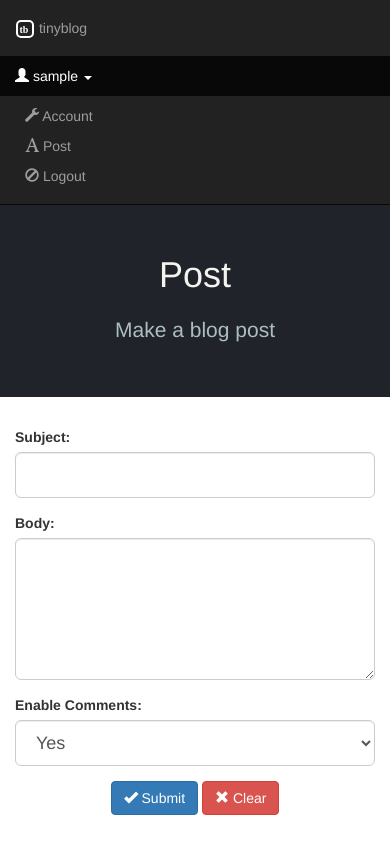
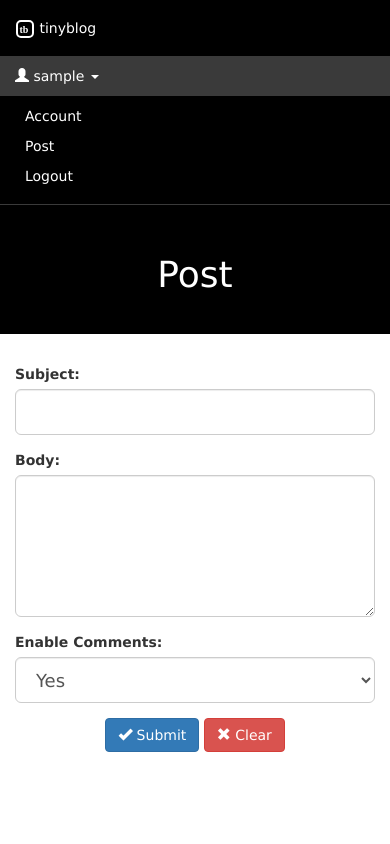
Before and after one commit to berkman/tinyblog, a Django app: page /post/ in a window 390 px wide, after a click that opens the changed part. Run offline with Django 3.2, Linux system fonts and the light colour scheme; the visitor is signed in with stand-in values (Sample User, id 1); some libraries are stand-ins or nearby versions.

Commit message:
cleaned up jumbotron

```diff
--- a/tinyblog/static/style.css
+++ b/tinyblog/static/style.css
@@ -1,14 +1,82 @@
+body {
+  font-family: 'Verdana', sans-serif;
+}
 .jumbotron {
-    background: #20232a;
-    color: #f4f4ef;
-    padding-bottom: 80px
-}
-.jumbotron-small {
-  padding-bottom: 10px
+    background: #000000;
+    color: #ffffff;
 }
 .jumbotron .btn-primary {
     background: #cc0000;
     border-color: #cc0000
+}
+.navbar-default {
+  background-color: #000000;
+  border-color: #3a3a3a;
+}
+.navbar-default .navbar-brand {
+  color: #ffffff;
+}
+.navbar-default .navbar-brand:hover,
+.navbar-default .navbar-brand:focus {
+  color: #ffffff;
+}
+.navbar-default .navbar-text {
+  color: #ffffff;
+}
+.navbar-default .navbar-nav > li > a {
+  color: #ffffff;
+}
+.navbar-default .navbar-nav > li > a:hover,
+.navbar-default .navbar-nav > li > a:focus {
+  color: #ffffff;
+}
+.navbar-default .navbar-nav > .active > a,
+.navbar-default .navbar-nav > .active > a:hover,
+.navbar-default .navbar-nav > .active > a:focus {
+  color: #ffffff;
+  background-color: #3a3a3a;
+}
+.navbar-default .navbar-nav > .open > a,
+.navbar-default .navbar-nav > .open > a:hover,
+.navbar-default .navbar-nav > .open > a:focus {
+  color: #ffffff;
+  background-color: #3a3a3a;
+}
+.navbar-default .navbar-toggle {
+  border-color: #3a3a3a;
+}
+.navbar-default .navbar-toggle:hover,
+.navbar-default .navbar-toggle:focus {
+  background-color: #3a3a3a;
+}
+.navbar-default .navbar-toggle .icon-bar {
+  background-color: #ffffff;
+}
+.navbar-default .navbar-collapse,
+.navbar-default .navbar-form {
+  border-color: #ffffff;
+}
+.navbar-default .navbar-link {
+  color: #ffffff;
+}
+.navbar-default .navbar-link:hover {
+  color: #ffffff;
+}
+
+@media (max-width: 767px) {
+  .navbar-default .navbar-nav .open .dropdown-menu > li > a {
+    color: #ffffff;
+  }
+  .navbar-default .navbar-nav .open .dropdown-menu > li > a:hover,
+  .navbar-default .navbar-nav .open .dropdown-menu > li > a:focus {
+    color: #ffffff;
+  }
+  .navbar-default .navbar-nav .open .dropdown-menu > .active > a,
+  .navbar-default .navbar-nav .open .dropdown-menu > .active > a:hover,
+  .navbar-default .navbar-nav .open .dropdown-menu > .active > a:focus {
+    color: #ffffff;
+    background-color: #3a3a3a;
+  }
 }
 .jumbotron .btn-primary:hover {
     background: #acbebe
@@ -34,9 +102,7 @@
 .jumbotron .lang-logo img {
     max-width: 100%
 }
-
-.table-center
-{
+.table-center {
   margin: 0 auto !important;
   float: none !important;
 }
--- a/tinyblog/templates/account.html
+++ b/tinyblog/templates/account.html
@@ -1,9 +1,8 @@
 {% extends "base.html" %}
 {% load staticfiles %}
 {% block content %}
-<div class="jumbotron jumbotron-small text-center">
-    <h1>Account</h1>
-    <p>Tweak some settings</p>
+<div class="jumbotron text-center">
+  <h1>Account</h1>
 </div>
 <div class="container">
   {% if error_message %}
--- a/tinyblog/templates/base.html
+++ b/tinyblog/templates/base.html
@@ -25,9 +25,9 @@
           {% if is_admin == True %}
           <li><a href="#"> Admin </a></li>
           {% endif %}
-          <li><a href="{% url 'account' %}"><span class="glyphicon glyphicon-wrench"></span> Account </a></li>
-          <li><a href="{% url 'post' %}"><span class="glyphicon glyphicon-font"></span> Post </a></li>
-          <li><a href="{% url 'logout' %}"><span class="glyphicon glyphicon-ban-circle"></span> Logout </a></li>
+          <li><a href="{% url 'account' %}"> Account </a></li>
+          <li><a href="{% url 'post' %}"> Post </a></li>
+          <li><a href="{% url 'logout' %}"> Logout </a></li>
         </ul>
         {% else %}
         <a href="{% url 'login' %}"> Login</a>
--- a/tinyblog/templates/index.html
+++ b/tinyblog/templates/index.html
@@ -1,6 +1,5 @@
 {% extends "base.html" %}
 {% load staticfiles %}
-
 {% block content %}
 <div class="jumbotron text-center">
   <div class="container">
--- a/tinyblog/templates/login.html
+++ b/tinyblog/templates/login.html
@@ -1,9 +1,8 @@
 {% extends "base.html" %}
 {% load staticfiles %}
 {% block content %}
-<div class="jumbotron jumbotron-small text-center small">
+<div class="jumbotron text-center">
     <h1>Login</h1>
-    <p>Get auth'd yo</p>
 </div>
 <div class="container">
   {% if error_message %}
--- a/tinyblog/templates/post.html
+++ b/tinyblog/templates/post.html
@@ -1,9 +1,8 @@
 {% extends "base.html" %}
 {% load staticfiles %}
 {% block content %}
-<div class="jumbotron jumbotron-small text-center">
+<div class="jumbotron text-center">
     <h1>Post</h1>
-    <p>Make a blog post</p>
 </div>
 <div class="container">
   {% if error_message %}
--- a/tinyblog/views.py
+++ b/tinyblog/views.py
@@ -11,8 +11,7 @@ def index_view(request):
 
     if request.user.is_authenticated():
         return render(request, 'index.html', {'username': request.user.username,
-         'is_admin': request.user.is_staff, 'motd': "Welcome " + request.user.username + "!",
-         'post_results': post_results})
+         'is_admin': request.user.is_staff, 'post_results': post_results})
     else:
         return render(request, 'index.html', {'post_results': post_results})
 
```
Also changed, not shown: tinyblog/static/tinyblog-logo.svg.
